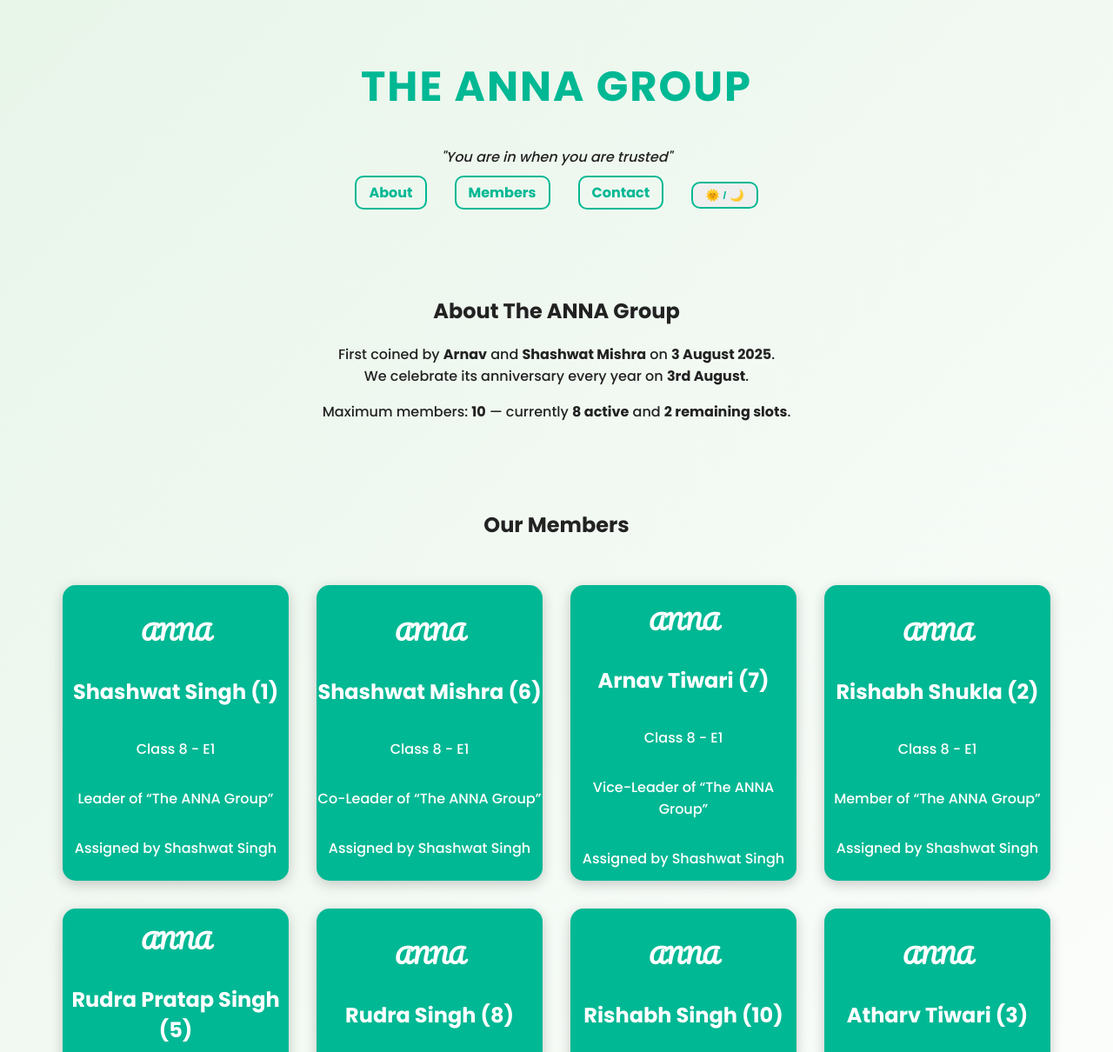
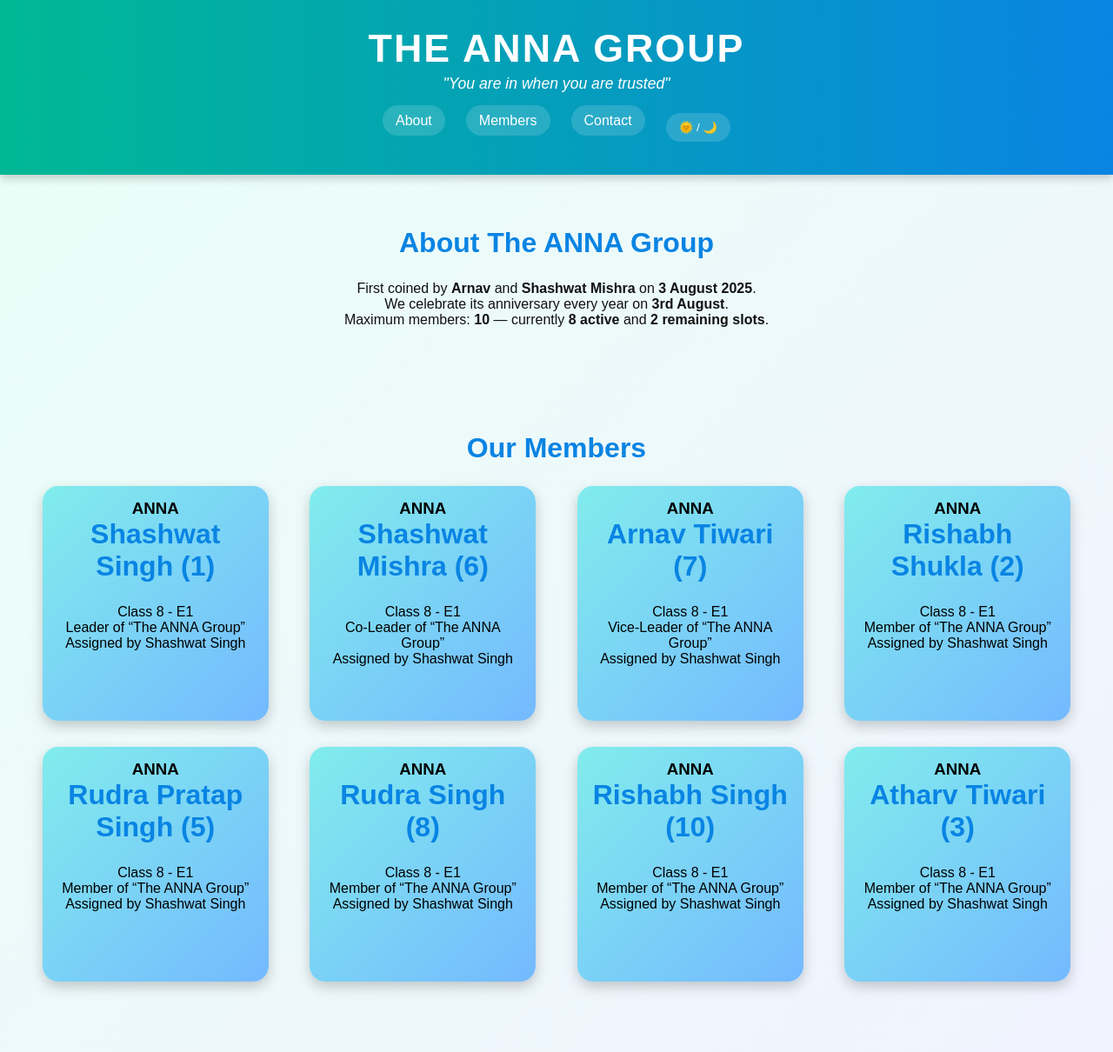
Before and after one commit to TIWARI-ENTERPRISES-LALGANJ/The-Anna-Group-, a plain HTML site: page index.html in a window 1280 px wide. Shown: the top 1210 px of the page at 87% size. Drawn offline with Linux system fonts and the light colour scheme.

Commit message:
Update style.css

```diff
--- a/style.css
+++ b/style.css
@@ -1,82 +1,92 @@
-@import url('https://fonts.googleapis.com/css2?family=Pacifico&family=Poppins:wght@300;500;700&display=swap');
+/* 🌿 Basic Reset */
+* {
+  margin: 0;
+  padding: 0;
+  box-sizing: border-box;
+  font-family: "Poppins", sans-serif;
+}
 
 body {
-  margin: 0;
-  font-family: 'Poppins', sans-serif;
-  background: linear-gradient(135deg, #e8f5e9, #ffffff);
-  color: #222;
-  transition: all 0.4s ease;
-}
-
-.dark-mode {
-  background: linear-gradient(135deg, #111, #1b1b1b);
-  color: #fff;
+  background: linear-gradient(135deg, #e9fff7, #f2f2ff);
+  color: #111;
+  transition: background 0.5s, color 0.5s;
+  overflow-x: hidden;
 }
 
 header {
   text-align: center;
-  padding: 2rem 0;
+  padding: 30px 20px;
+  background: linear-gradient(90deg, #00b894, #0984e3);
+  color: white;
+  box-shadow: 0 4px 10px rgba(0, 0, 0, 0.2);
 }
 
 .main-title {
-  font-size: 3rem;
-  color: #00b894;
+  font-size: 2.8em;
   letter-spacing: 2px;
 }
 
 .tagline {
+  font-size: 1.1em;
+  margin-top: 5px;
   font-style: italic;
-  margin-bottom: 1rem;
 }
 
+/* 🌐 Navigation */
 nav ul {
   list-style: none;
   display: flex;
   justify-content: center;
-  gap: 2rem;
-  padding: 0;
+  flex-wrap: wrap;
+  margin-top: 15px;
 }
 
-nav ul li a, #mode-toggle {
-  color: #00b894;
-  text-decoration: none;
-  font-weight: bold;
-  border: 2px solid #00b894;
-  padding: 6px 14px;
-  border-radius: 10px;
-  transition: 0.3s;
-  cursor: pointer;
+nav ul li {
+  margin: 8px 12px;
 }
 
-nav ul li a:hover, #mode-toggle:hover {
-  background: #00b894;
+nav ul li a,
+#mode-toggle {
+  text-decoration: none;
   color: white;
+  padding: 8px 14px;
+  border-radius: 25px;
+  transition: 0.3s;
+  border: 1px solid transparent;
+  cursor: pointer;
+  background: rgba(255, 255, 255, 0.15);
 }
 
-.fade-section {
-  opacity: 0;
-  transform: translateY(40px);
-  transition: all 0.7s ease-out;
-  text-align: center;
-  padding: 2rem;
+nav ul li a:hover,
+#mode-toggle:hover {
+  border: 1px solid white;
+  background: rgba(255, 255, 255, 0.25);
 }
 
-.fade-section.visible {
-  opacity: 1;
-  transform: translateY(0);
+/* 📘 Sections */
+section {
+  padding: 60px 25px;
+  text-align: center;
 }
 
+h2 {
+  font-size: 2em;
+  margin-bottom: 25px;
+  color: #0984e3;
+}
+
+/* 👥 Members Cards */
 .members-container {
-  display: flex;
-  flex-wrap: wrap;
-  justify-content: center;
-  gap: 2rem;
-  padding: 2rem;
+  display: grid;
+  grid-template-columns: repeat(auto-fit, minmax(250px, 1fr));
+  gap: 30px;
+  justify-items: center;
+  padding: 0 15px;
 }
 
 .card {
   width: 260px;
-  height: 340px;
+  height: 270px;
   perspective: 1000px;
 }
 
@@ -86,44 +96,77 @@ nav ul li a:hover, #mode-toggle:hover {
   height: 100%;
   transition: transform 0.8s;
   transform-style: preserve-3d;
-  cursor: pointer;
 }
 
 .card-inner.flipped {
   transform: rotateY(180deg);
 }
 
-.card-front, .card-back {
+.card-front,
+.card-back {
   position: absolute;
   width: 100%;
   height: 100%;
-  border-radius: 15px;
   backface-visibility: hidden;
-  box-shadow: 0 4px 15px rgba(0,0,0,0.2);
-  background: #00b894;
-  color: white;
-  display: flex;
-  flex-direction: column;
-  justify-content: center;
-  align-items: center;
+  border-radius: 18px;
+  box-shadow: 0 6px 15px rgba(0, 0, 0, 0.2);
+  padding: 15px;
+  transition: 0.3s;
 }
 
-.card-front h3 {
-  font-family: 'Pacifico', cursive;
-  font-size: 1.5rem;
-  margin-bottom: 10px;
+.card-front {
+  background: linear-gradient(135deg, #81ecec, #74b9ff);
+  color: #000;
 }
 
 .card-back {
-  background: #009b72;
+  background: linear-gradient(135deg, #00b894, #55efc4);
   transform: rotateY(180deg);
+  color: #000;
 }
 
+/* 🌗 Dark Mode */
+body.dark-mode {
+  background: linear-gradient(135deg, #1e272e, #2f3640);
+  color: #f1f1f1;
+}
+
+body.dark-mode header {
+  background: linear-gradient(90deg, #0fbcf9, #00b894);
+}
+
+body.dark-mode h2 {
+  color: #00cec9;
+}
+
+body.dark-mode .card-front {
+  background: linear-gradient(135deg, #2f3542, #57606f);
+  color: #f1f1f1;
+}
+
+body.dark-mode .card-back {
+  background: linear-gradient(135deg, #1e272e, #485460);
+  color: #f1f1f1;
+}
+
+/* ✨ Fade-in Scroll Effect */
+.fade-section {
+  opacity: 0;
+  transform: translateY(50px);
+  transition: opacity 0.8s ease, transform 0.8s ease;
+}
+
+.fade-section.visible {
+  opacity: 1;
+  transform: translateY(0);
+}
+
+/* 🧍 Footer */
 footer {
   text-align: center;
-  padding: 1rem;
-  background: linear-gradient(90deg, #00b894, #009b72);
+  padding: 20px;
+  background: #0984e3;
   color: white;
-  font-weight: bold;
-  letter-spacing: 1px;
+  margin-top: 30px;
+  font-weight: 500;
 }
```
